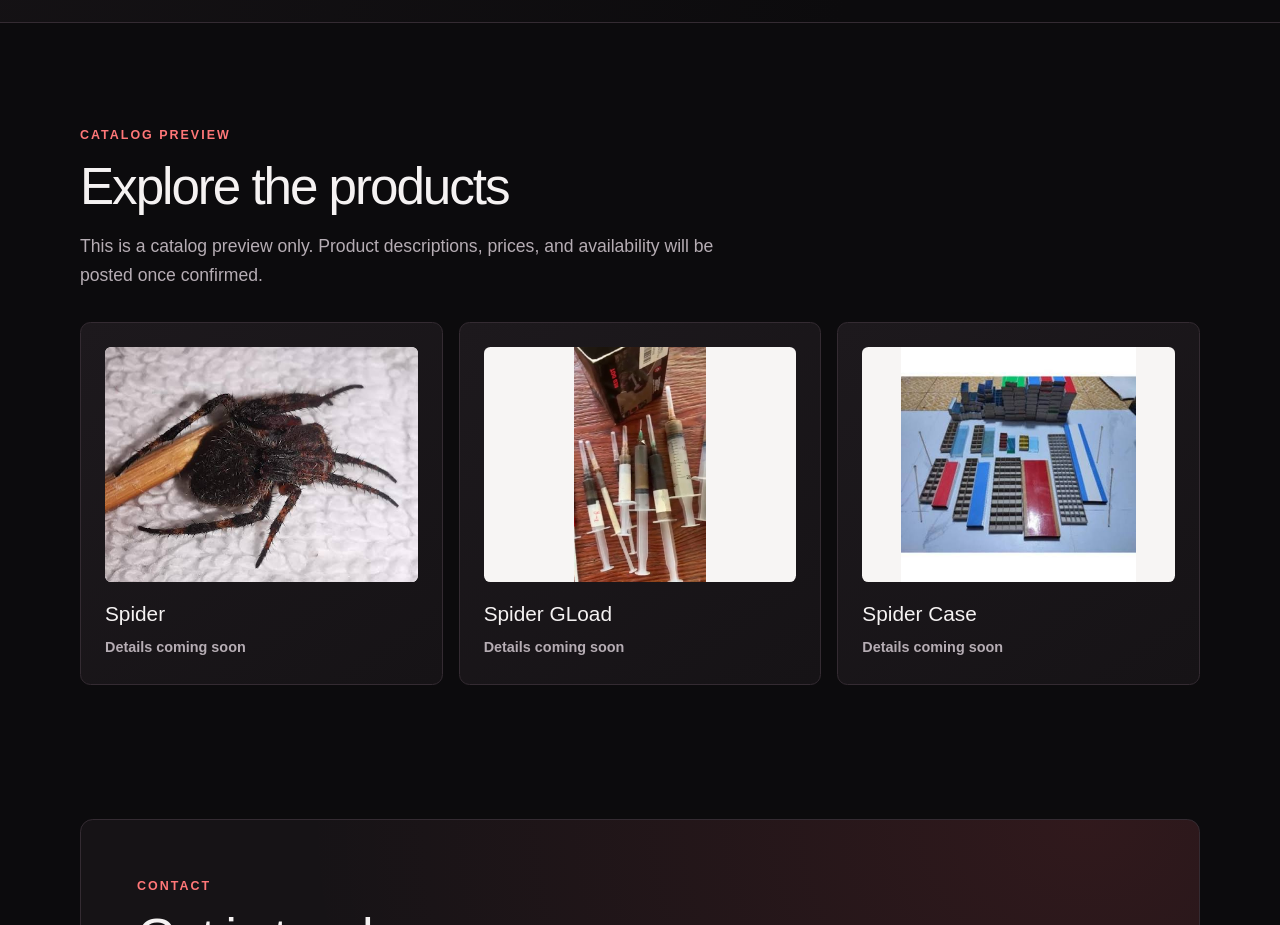
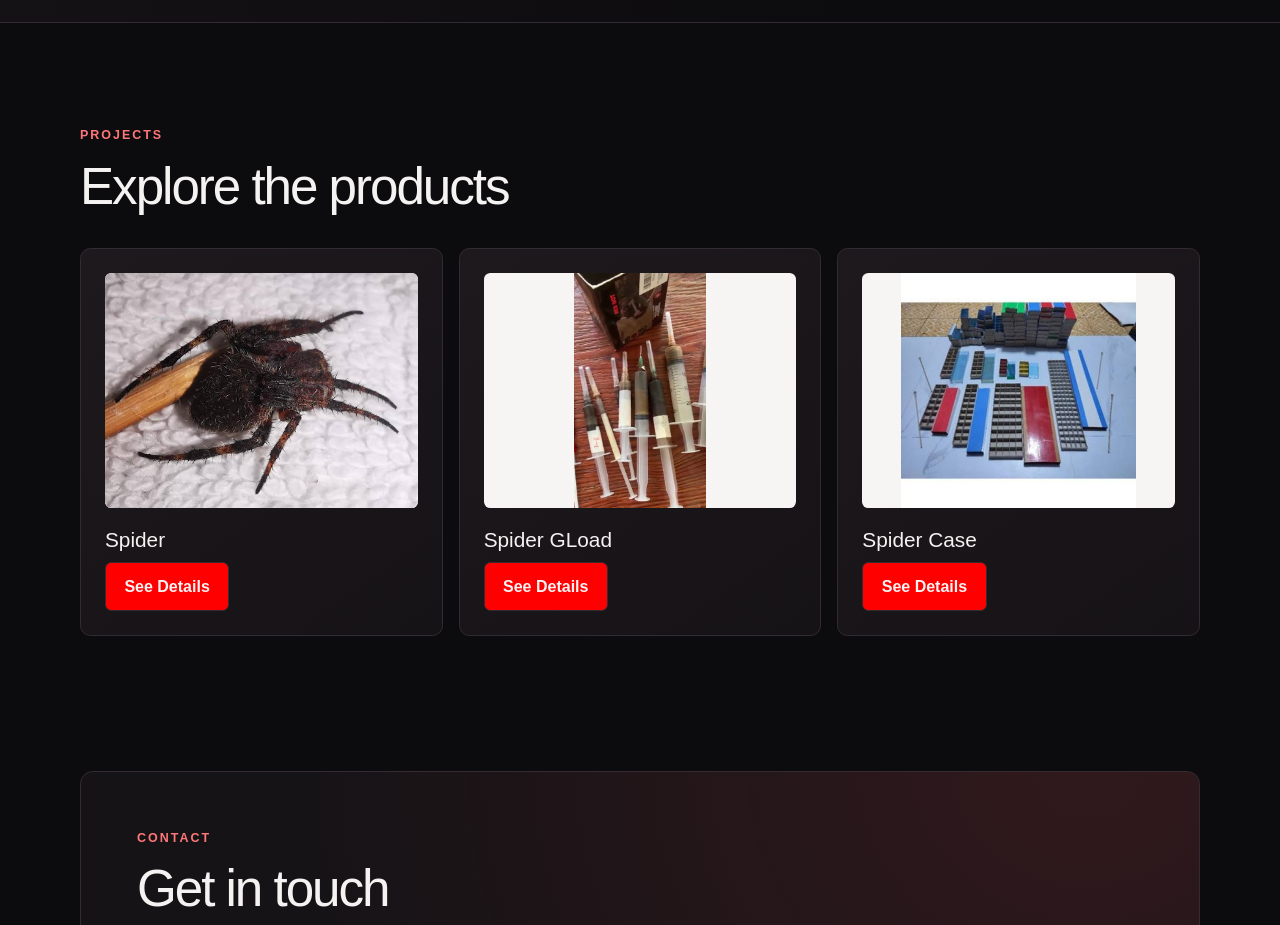
Before and after one commit to c20245469dipol-dotcom/SpiderMang, an Astro site: page / in a window 1280 px wide. Shown: the part 2400-3325 px from the top of the page. Built offline with nearby package versions, Linux system fonts and the light colour scheme; Astro itself is replaced by a stand-in of ours.

Commit message:
Tungkuan

```diff
--- a/src/components/sections/Hero.astro
+++ b/src/components/sections/Hero.astro
@@ -33,7 +33,7 @@
 			Product details, pricing, and availability are coming soon.
 		</p>
 		<div class="button-row">
-			<a class="button button-primary" href="#products">Browse products</a>
+			<a class="button button-primary" href="#projects">Browse products</a>
 			<a class="button button-secondary" href="#about">About SpiderMang</a>
 		</div>
 	</div>
--- a/src/components/sections/Projects.astro
+++ b/src/components/sections/Projects.astro
@@ -6,27 +6,23 @@ import spiderCage from '../../images/products/spider-cage.png';
 
 <section class="section" id="projects">
 	<div class="container">
-		<p class="eyebrow">Catalog preview</p>
+		<p class="eyebrow">Projects</p>
 		<h2>Explore the products</h2>
-		<p class="section-intro">
-			This is a catalog preview only. Product descriptions, prices, and availability
-			will be posted once confirmed.
-		</p>
 		<div class="card-grid product-grid">
 			<article class="card product-card">
 				<img class="product-image" src={spider.src} alt="Spider" loading="lazy" />
 				<h3>Spider</h3>
-				<p class="product-status">Details coming soon</p>
+				<button class="button" style="background-color: red;"  disabled>See Details</button>
 			</article>
 			<article class="card product-card">
 				<img class="product-image" src={spiderVitamins.src} alt="Spider vitamins" loading="lazy" />
 				<h3>Spider GLoad</h3>
-				<p class="product-status">Details coming soon</p>
+				<button class="button" style="background-color: red;"  disabled>See Details</button>
 			</article>
 			<article class="card product-card">
 				<img class="product-image" src={spiderCage.src} alt="Spider cage" loading="lazy" />
 				<h3>Spider Case</h3>
-				<p class="product-status">Details coming soon</p>
+				<button class="button" style="background-color: red;"  disabled>See Details</button>
 			</article>
 		</div>
 	</div>
```
